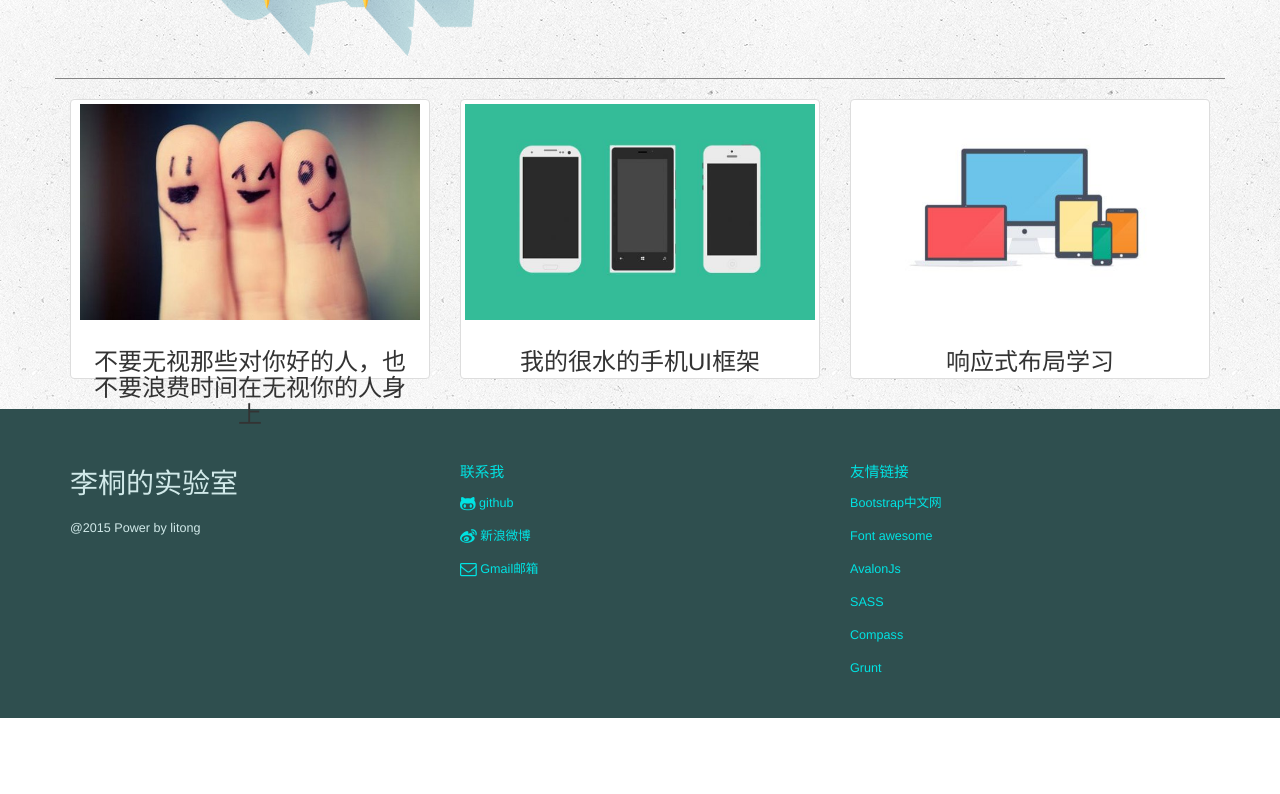
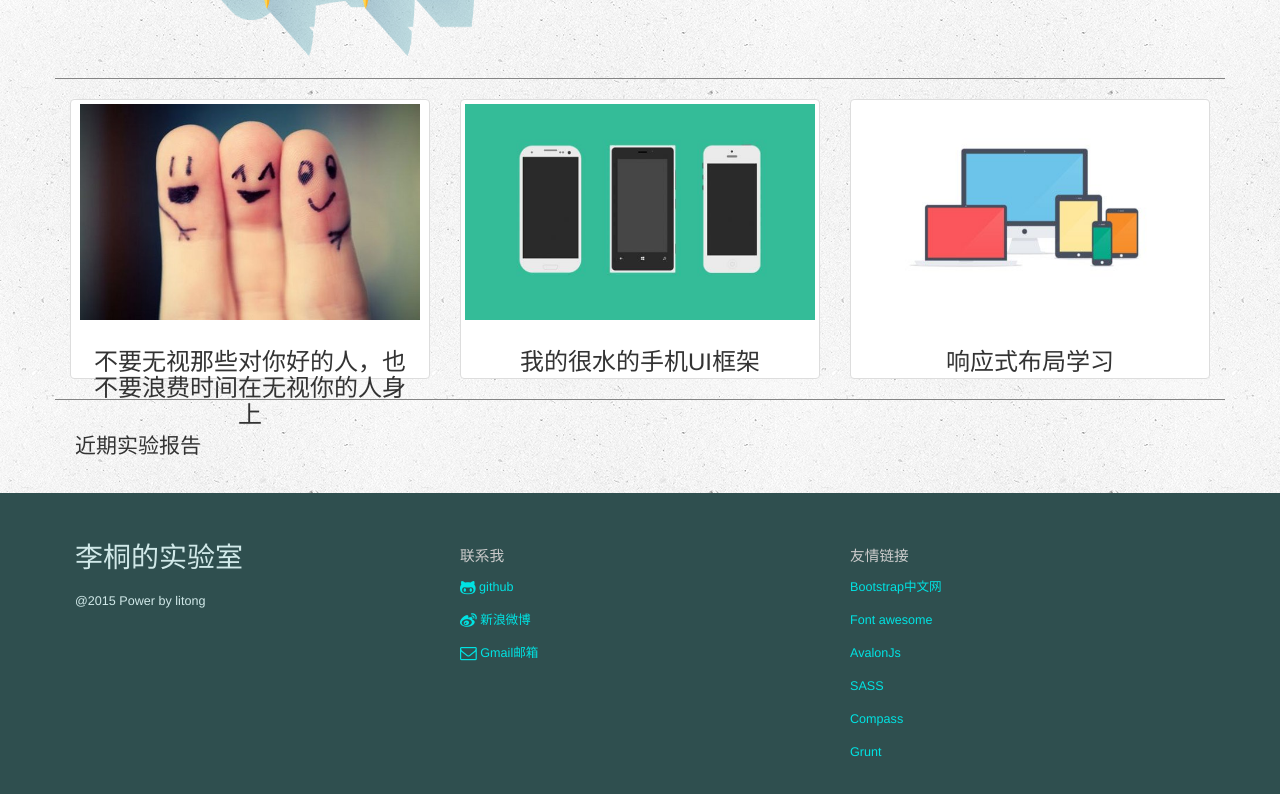
Before and after one commit to iamllitog/iamllitog.github.com, a website with bundled scripts: page index.html in a window 1280 px wide. Shown: the part 806-1600 px from the top of the page. Before the commit the page ends 1524 px from the top, so only its background shows below. Built offline with nearby package versions, Linux system fonts and the light colour scheme.

Commit message:
几乎什么都没干...

```diff
--- a/css/scss/footPart.scss
+++ b/css/scss/footPart.scss
@@ -10,9 +10,10 @@ $color2: #2F4F4F;
 
   div.title {
     color : #D1E9E9;
+    padding-left: 20px;
     h2 {
       font-size: 2em;
-      padding-top: 40px
+      padding-top: 30px
     }
     p {
       padding-top: 10px;
@@ -20,7 +21,7 @@ $color2: #2F4F4F;
     }
   }
   div.content {
-    color:#00E3E3;
+    color:#CCCCCC;
     h3 {
       font-size: 1.05em;
       padding-top: 35px
@@ -33,12 +34,12 @@ $color2: #2F4F4F;
         a{
           $linkColor : #00E3E3;
           @include link-colors(
-                  $linkColor,
+            $linkColor,
             $hover : white,
-          $visited : $linkColor,
-          $focus : $linkColor
+            $visited : $linkColor,
+            $focus : $linkColor
 
-          );
+            );
         }
       }
     }
--- a/css/scss/index.scss
+++ b/css/scss/index.scss
@@ -6,6 +6,7 @@
 //常用参数
 $font1Color : #1c1c1c;
 $font2Color : #2F4F4F;
+$splitBorder : 1px solid $splitColor;
 
 //大图
 .my-jumbotron{
@@ -56,7 +57,7 @@ $milestoneXSIcon : 150px;
 div.milestoneTitle{
 	height: $milestoneHeight + 5;
 	color: $font2Color;
-	border-bottom: 1px solid $splitColor;
+	border-bottom: $splitBorder;
 	img.milestoneImg{
 		width: $milestoneHeight;
 		height: $milestoneHeight;
@@ -122,6 +123,7 @@ div.milestoneTitle{
 $milestoneItemHeight : 280px;
 $milestoneItemSMHeight : 250px;
 div.milestoneContent{
+	border-bottom: $splitBorder;
 	div.thumbnail{
 		height: $milestoneItemHeight;
 		img{
@@ -137,3 +139,12 @@ div.milestoneContent{
 		text-align: center;
 	}
 }
+
+//近期项目标题
+div.recentArticlesTitle{
+	>h2{
+		font-size: 1.5em;
+		margin-left: 20px;
+		line-height: 2.5em;
+	}
+}
--- a/index.html
+++ b/index.html
@@ -5,7 +5,7 @@
   <meta name="viewport" content="width=device-width, initial-scale=1, maximum-scale=1, user-scalable=no">
   <title>桐-Laboratory</title>
   <link rel="stylesheet" href="framework/bootstrap/css/bootstrap.min.css">
-    <link rel="stylesheet" href="framework/font-swesome/css/font-awesome.min.css">
+  <link rel="stylesheet" href="framework/font-swesome/css/font-awesome.min.css">
 
   <!-- TODO开发环境需要更换 -->
   <link rel="stylesheet" href="css/css/index.css">
@@ -68,7 +68,13 @@
       </div>
     </div>
 
+    <div class="row recentArticlesTitle">
+      <h2>近期实验报告</h2>
+    </div>
+
   </div>
+
+
 
   <div ms-include-src="'./viewpart/footPart.html'"  data-include-replace="true"></div>
 
```
Also changed, not shown: css/css/footPart.css, css/css/index.css.
